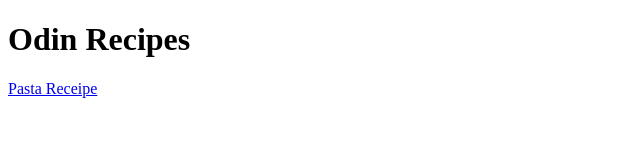
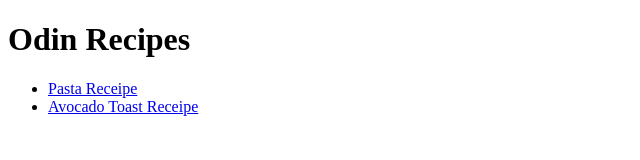
Before and after one commit to sauravshrez/odin-recipes, a plain HTML site: page index.html in a window 1280 px wide. Shown: the whole page, without its empty margins (0-640 px from the left). Drawn offline with Linux system fonts and the light colour scheme.

Commit message:
Add index.html

```diff
--- a/index.html
+++ b/index.html
@@ -8,6 +8,9 @@
 </head>
 <body>
     <h1>Odin Recipes</h1>
-    <a href="recipes/pasta.html">Pasta Receipe</a>
+    <ul>
+        <li> <a href="recipes/pasta.html">Pasta Receipe</a></li>
+        <li><a href="recipes/avocadotoast.html">Avocado Toast Receipe</a></li>
+    </ul>
 </body>
 </html>
```
